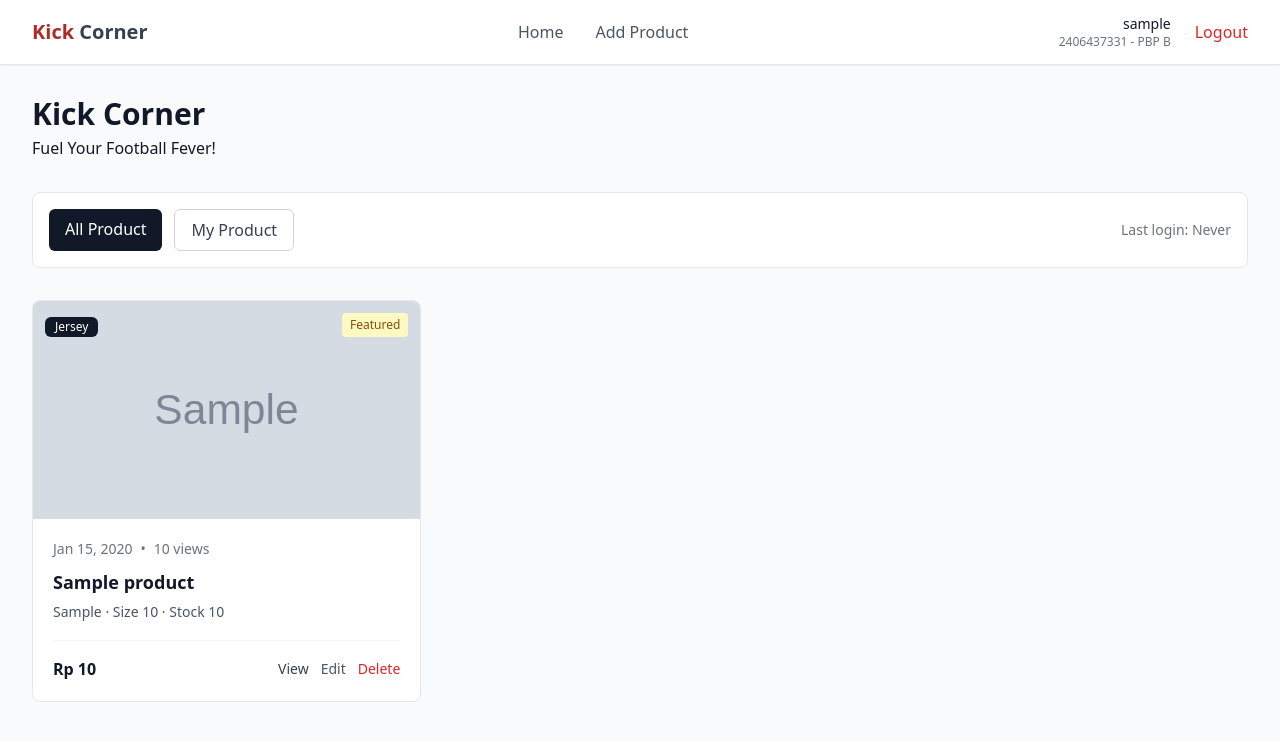
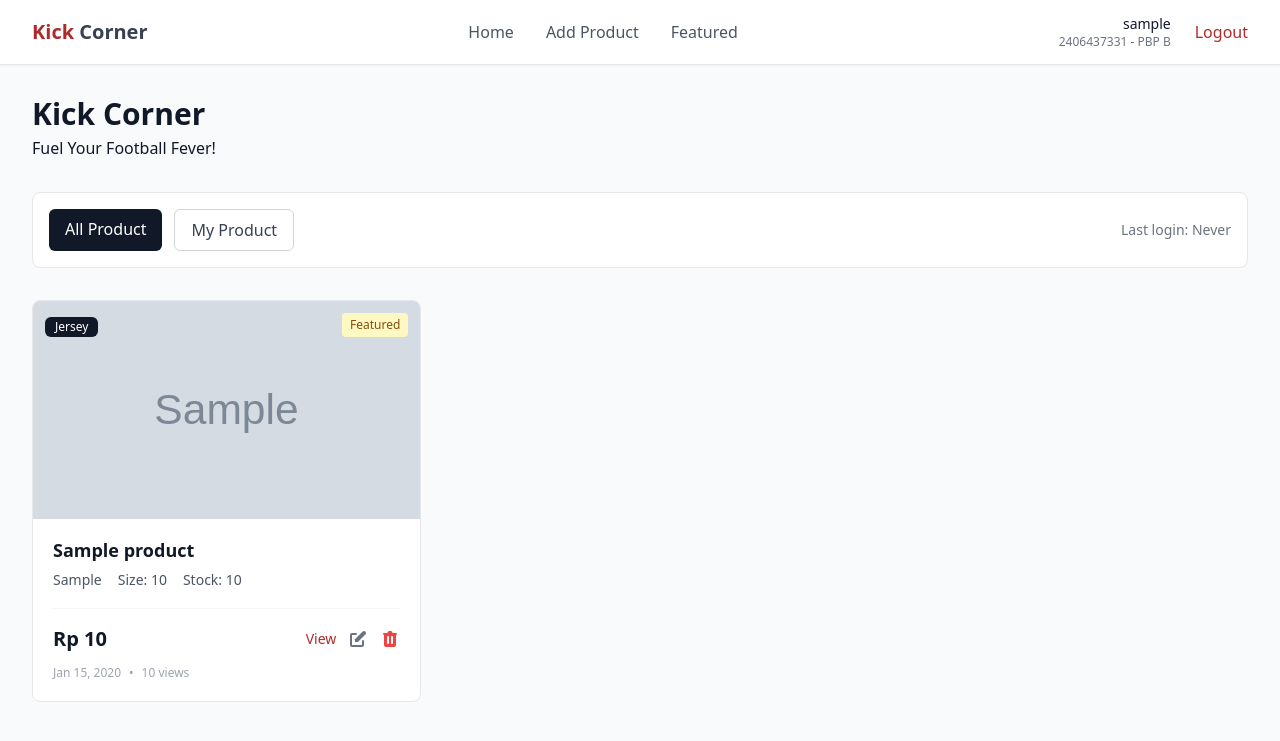
Before and after one commit to kurrorro/kick-corner, a Django app: page / in a window 1280 px wide. Shown: the top 741 px of the page. Run offline with Django 5.2, Linux system fonts and the light colour scheme; a user stored in the database is signed in; tables that the repository leaves empty hold one stand-in row (values such as "Sample post"); grey boxes marked "Sample" are stand-in pictures; some libraries are stand-ins or nearby versions.

Commit message:
Tugas Individu 5: upd navbar, card, readme

```diff
--- a/main/templates/card_product.html
+++ b/main/templates/card_product.html
@@ -1,8 +1,11 @@
-<article class="bg-white rounded-lg border border-gray-200 hover:shadow-lg transition-shadow duration-300 overflow-hidden">
+<article class="group bg-white rounded-lg border border-gray-200 hover:shadow-xl hover:-translate-y-1 transition-all duration-300 overflow-hidden">
+
   <div class="aspect-[16/9] relative overflow-hidden bg-gray-100">
-    {% if p.thumbnail %}
-      <img src="{{ p.thumbnail }}" alt="{{ p.name }}" class="w-full h-full object-cover">
-    {% endif %}
+    <a href="{% url 'main:show_product' p.id %}">
+      {% if p.thumbnail %}
+        <img src="{{ p.thumbnail }}" alt="{{ p.name }}" class="w-full h-full object-cover group-hover:scale-110 transition-transform duration-300">
+      {% endif %}
+    </a>
 
     <div class="absolute top-3 left-3">
       <span class="inline-flex items-center px-2.5 py-0.5 rounded-md text-xs font-medium bg-gray-900 text-white">
@@ -20,32 +23,41 @@
     </div>
   </div>
 
-  <div class="p-5">
-    <div class="flex items-center text-sm text-gray-500 mb-3">
-      <time datetime="{{ p.created_at|date:'c' }}">{{ p.created_at|date:"M j, Y" }}</time>
-      <span class="mx-2">•</span>
-      <span>{{ p.product_views }} views</span>
-    </div>
-
+  <div class="p-5 flex flex-col flex-grow">
     <h3 class="text-lg font-semibold text-gray-900 mb-2 line-clamp-2 leading-tight">
-      <a href="{% url 'main:show_product' p.id %}" class="hover:text-gray-700 transition-colors">{{ p.name }}</a>
+      <a href="{% url 'main:show_product' p.id %}" class="group-hover:text-blue-600 transition-colors">{{ p.name }}</a>
     </h3>
 
-    <p class="text-gray-600 text-sm leading-relaxed mb-4">
-      {% if p.brand %}<span class="font-medium">{{ p.brand }}</span> · {% endif %}
-      Size {{ p.size }} · Stock {{ p.stock }}
+    <p class="text-gray-600 text-sm leading-relaxed mb-4 flex items-center gap-4">
+      {% if p.brand %}<span><strong class="font-medium">{{ p.brand }}</strong></span>{% endif %}
+      <span>Size: {{ p.size }}</span>
+      <span>Stock: {{ p.stock }}</span>
     </p>
 
-    <div class="flex items-center justify-between pt-4 border-t border-gray-100">
-      <span class="font-semibold text-gray-900">Rp {{ p.price }}</span>
+    <div class="mt-auto pt-4 border-t border-gray-100">
+      <div class="flex items-center justify-between">
+        <span class="text-xl font-bold text-gray-900">Rp {{ p.price }}</span>
 
-      <div class="flex items-center gap-3">
-        <a href="{% url 'main:show_product' p.id %}" class="text-gray-700 hover:text-gray-900 text-sm font-medium">View</a>
+        <div class="flex items-center gap-3">
+          <a href="{% url 'main:show_product' p.id %}" class="text-[#b02a29] text-sm">
+            View
+          </a>
 
-        {% if request.user.is_authenticated and p.user_id == request.user.id %}
-          <a href="{% url 'main:edit_product' p.id %}" class="text-gray-600 hover:text-gray-800 text-sm">Edit</a>
-          <a href="{% url 'main:delete_product' p.id %}" class="text-red-600 hover:text-red-700 text-sm">Delete</a>
-        {% endif %}
+          {% if request.user.is_authenticated and p.user_id == request.user.id %}
+            <a href="{% url 'main:edit_product' p.id %}" class="text-gray-500 hover:text-gray-800" title="Edit">
+              <svg xmlns="http://www.w3.org/2000/svg" class="h-5 w-5" viewBox="0 0 20 20" fill="currentColor"><path d="M17.414 2.586a2 2 0 00-2.828 0L7 10.172V13h2.828l7.586-7.586a2 2 0 000-2.828z" /><path fill-rule="evenodd" d="M2 6a2 2 0 012-2h4a1 1 0 010 2H4v10h10v-4a1 1 0 112 0v4a2 2 0 01-2 2H4a2 2 0 01-2-2V6z" clip-rule="evenodd" /></svg>
+            </a>
+            <a href="{% url 'main:delete_product' p.id %}" class="text-red-500 hover:text-red-700" title="Delete">
+              <svg xmlns="http://www.w3.org/2000/svg" class="h-5 w-5" viewBox="0 0 20 20" fill="currentColor"><path fill-rule="evenodd" d="M9 2a1 1 0 00-.894.553L7.382 4H4a1 1 0 000 2v10a2 2 0 002 2h8a2 2 0 002-2V6a1 1 0 100-2h-3.382l-.724-1.447A1 1 0 0011 2H9zM7 8a1 1 0 012 0v6a1 1 0 11-2 0V8zm5-1a1 1 0 00-1 1v6a1 1 0 102 0V8a1 1 0 00-1-1z" clip-rule="evenodd" /></svg>
+            </a>
+          {% endif %}
+        </div>
+      </div>
+
+      <div class="flex items-center text-xs text-gray-400 mt-3">
+        <time datetime="{{ p.created_at|date:'c' }}">{{ p.created_at|date:"M j, Y" }}</time>
+        <span class="mx-2">•</span>
+        <span>{{ p.product_views }} views</span>
       </div>
     </div>
   </div>
--- a/main/templates/main.html
+++ b/main/templates/main.html
@@ -20,7 +20,7 @@
         <a href="?filter=my" class="px-4 py-2 rounded-md font-medium transition-colors {% if request.GET.filter == 'my' %} bg-gray-900 text-white {% else %} bg-white text-gray-700 border border-gray-300 hover:bg-gray-50 {% endif %}">My Product</a>
       </div>
       {% if user.is_authenticated %}
-        <div class="text-sm text-gray-500">Last login: {{ last_login }}</div>
+        <div class="text-sm text-gray-500 mt-3 sm:mt-0">Last login: {{ last_login }}</div>
       {% endif %}
     </div>
 
--- a/main/views.py
+++ b/main/views.py
@@ -17,6 +17,8 @@ def show_main(request):
 
     if filter_type == "all":
         products = Product.objects.all()
+    elif filter_type == "featured":
+        products = Product.objects.filter(is_featured=True)
     else:
         products = Product.objects.filter(user=request.user)
 
--- a/templates/navbar.html
+++ b/templates/navbar.html
@@ -11,6 +11,7 @@
       <div class="hidden md:flex items-center space-x-8">
         <a href="{% url 'main:show_main' %}" class="text-gray-600 hover:text-gray-900 font-medium transition-colors">Home</a>
         <a href="{% url 'main:add_product' %}" class="text-gray-600 hover:text-gray-900 font-medium transition-colors">Add Product</a>
+        <a href="{% url 'main:show_main' %}?filter=featured" class="text-gray-600 hover:text-gray-900 font-medium transition-colors">Featured</a>
       </div>
 
       <!-- Desktop user section -->
@@ -20,7 +21,7 @@
             <div class="text-sm font-medium text-gray-900">{{ user.username }}</div>
             <div class="text-xs text-gray-500">{{ npm|default:"Student" }} - {{ class|default:"Class" }}</div>
           </div>
-          <a href="{% url 'main:logout' %}" class="font-medium transition-colors text-red-600 hover:text-red-700">Logout</a>
+          <a href="{% url 'main:logout' %}" class="font-medium transition-colors text-[#b02a29] hover:text-[#b02a29]">Logout</a>
         {% else %}
           <a href="{% url 'main:login' %}" class="text-gray-600 hover:text-gray-900 font-medium transition-colors">Login</a>
           <a href="{% url 'main:register' %}" class="bg-gray-900 hover:bg-gray-800 text-white px-4 py-2 rounded font-medium transition-colors">Register</a>
@@ -47,6 +48,7 @@
       <div class="space-y-1">
         <a href="{% url 'main:show_main' %}" class="block text-gray-600 hover:text-gray-900 font-medium py-3 transition-colors">Home</a>
         <a href="{% url 'main:add_product' %}" class="block text-gray-600 hover:text-gray-900 font-medium py-3 transition-colors">Add Product</a>
+        <a href="{% url 'main:show_main' %}?filter=featured" class="block text-gray-600 hover:text-gray-900 font-medium py-3 transition-colors">Featured</a>
       </div>
 
       <div class="border-t border-gray-200 pt-4">
@@ -55,7 +57,7 @@
             <div class="font-medium text-gray-900">{{ user.username }}</div>
             <div class="text-sm text-gray-500">{{ npm|default:"Student" }} - {{ class|default:"Class" }}</div>
           </div>
-          <a href="{% url 'main:logout' %}" class="block text-red-600 hover:text-red-700 font-medium py-3 transition-colors">Logout</a>
+          <a href="{% url 'main:logout' %}" class="block text-[#b02a29] hover:text-[#b02a29] font-medium py-3 transition-colors">Logout</a>
         {% else %}
           <div class="space-y-3">
             <a href="{% url 'main:login' %}" class="block text-gray-600 hover:text-gray-900 font-medium py-3 transition-colors">Login</a>
```
Also changed, not shown: README.md.
